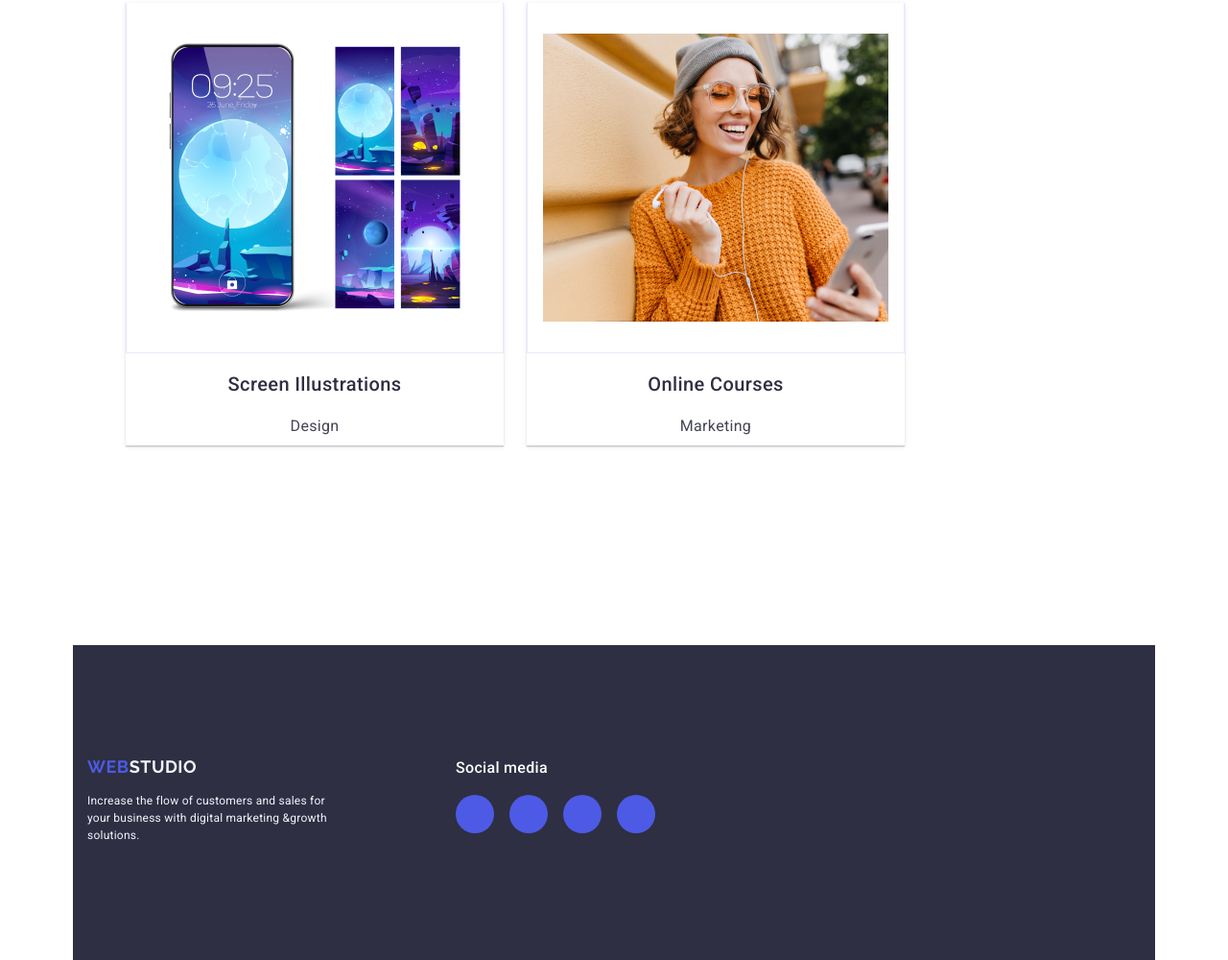
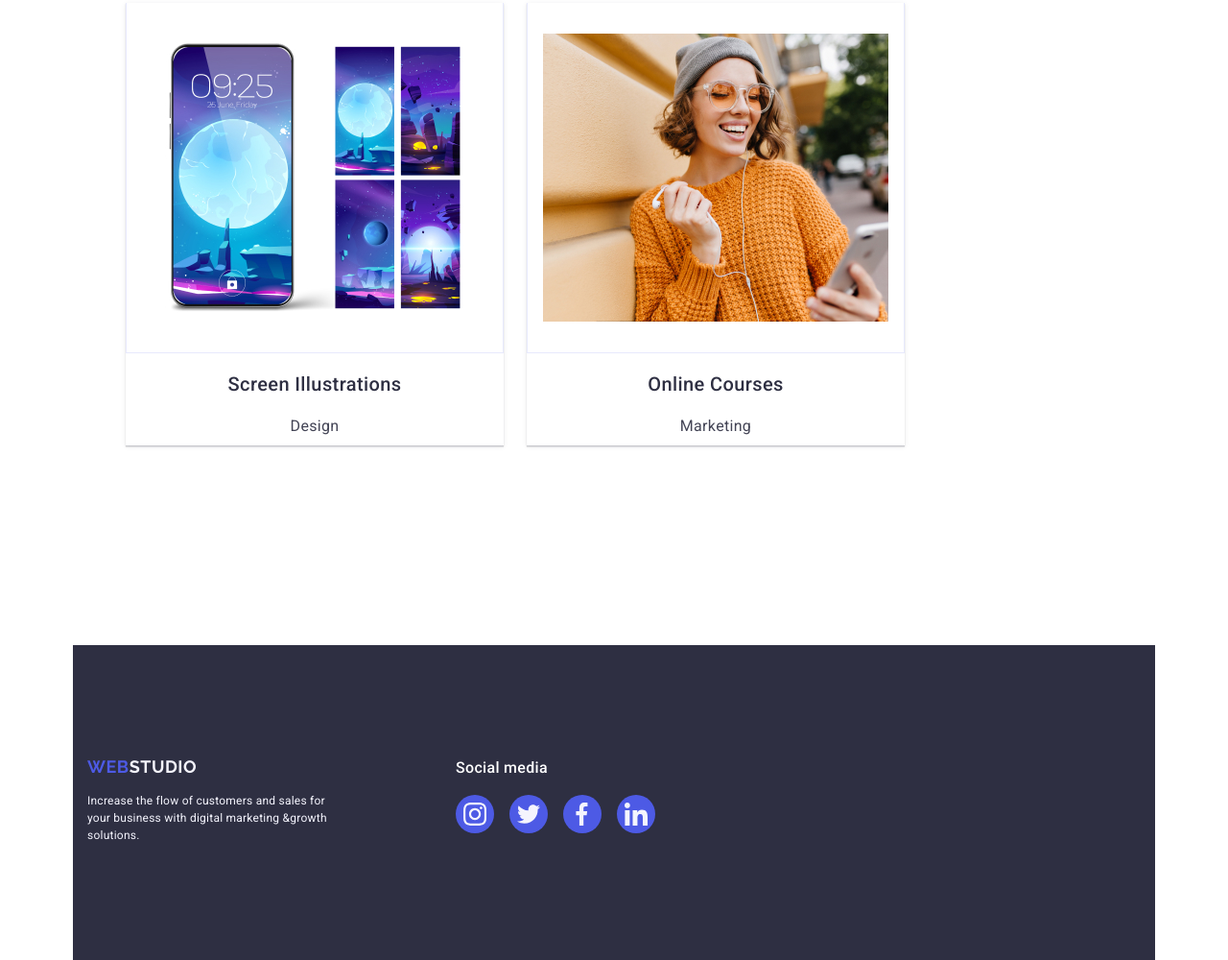
Before and after one commit to Emirhan-bs/goit-markup-hw-04, a plain HTML site: page index.html in a window 1280 px wide. Shown: the part 3542-4542 px from the top of the page at 96% size. Drawn offline with nearby package versions, Linux system fonts and the light colour scheme; the site is published under a folder, as on GitHub Pages, so addresses that start at the root find nothing.

Commit message:
yirmiiki

```diff
--- a/css/styles.css
+++ b/css/styles.css
@@ -585,6 +585,7 @@ a {
   display: flex;
   align-items: center;
   justify-content: center;
+  transition: background-color 250ms cubic-bezier(0.4, 0, 0.2, 1);
 }
 .footer
   .container
--- a/index.html
+++ b/index.html
@@ -491,7 +491,7 @@
                   height="24"
                 >
                   <use
-                    href="/images/icons.svg/symbol-defs.svg#icon-instagram-2"
+                    href="./images/icons.svg/symbol-defs.svg#icon-instagram-2"
                   ></use>
                 </svg>
               </a>
@@ -504,7 +504,7 @@
                   height="24"
                 >
                   <use
-                    href="/images/icons.svg/symbol-defs.svg#icon-twitter-1"
+                    href="./images/icons.svg/symbol-defs.svg#icon-twitter-1"
                   ></use>
                 </svg>
               </a>
@@ -517,7 +517,7 @@
                   height="24"
                 >
                   <use
-                    href="/images/icons.svg/symbol-defs.svg#icon-facebook-1"
+                    href="./images/icons.svg/symbol-defs.svg#icon-facebook-1"
                   ></use>
                 </svg>
               </a>
@@ -530,7 +530,7 @@
                   height="24"
                 >
                   <use
-                    href="/images/icons.svg/symbol-defs.svg#icon-linkedin-1"
+                    href="./images/icons.svg/symbol-defs.svg#icon-linkedin-1"
                   ></use>
                 </svg>
               </a>
```
